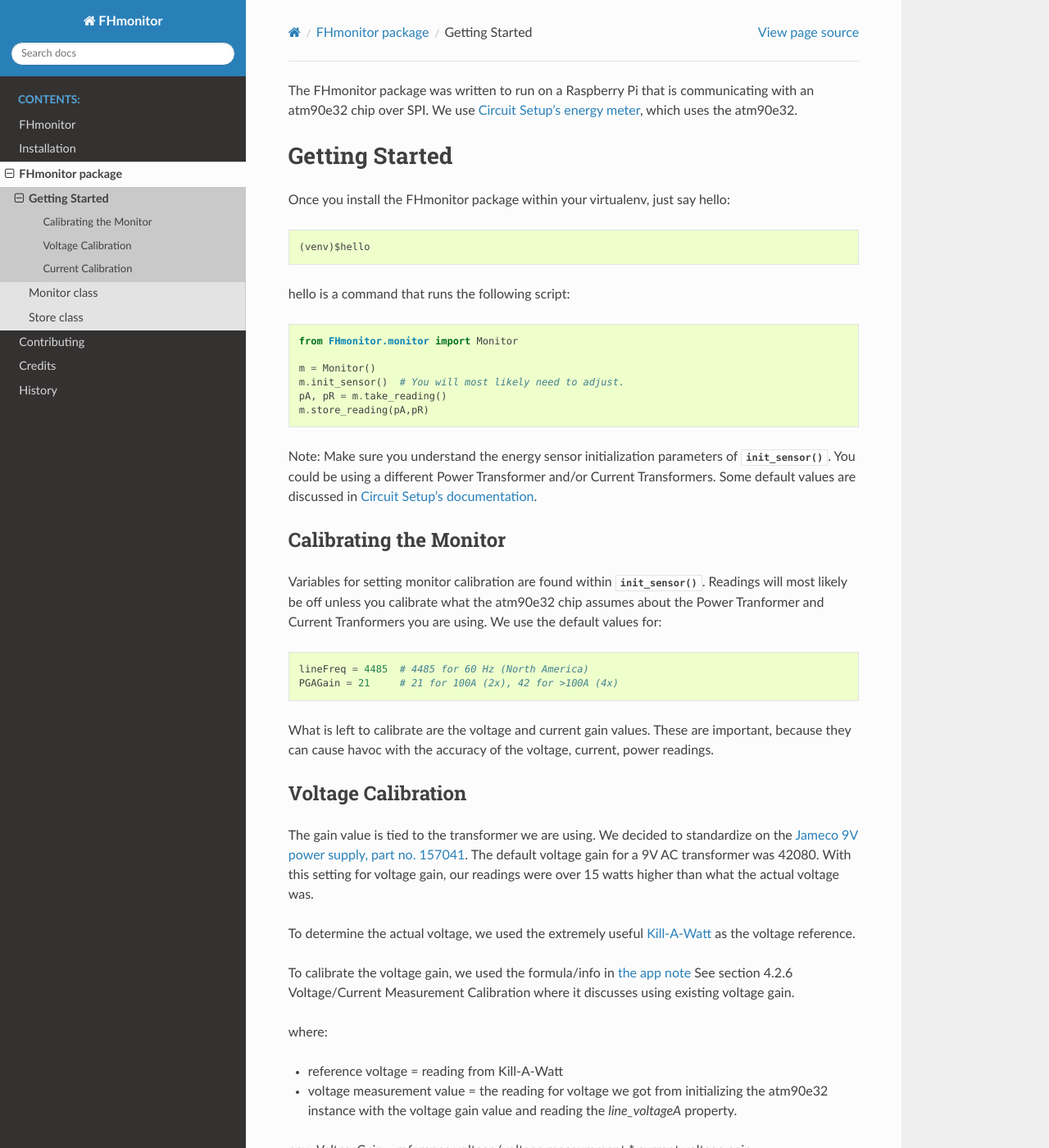
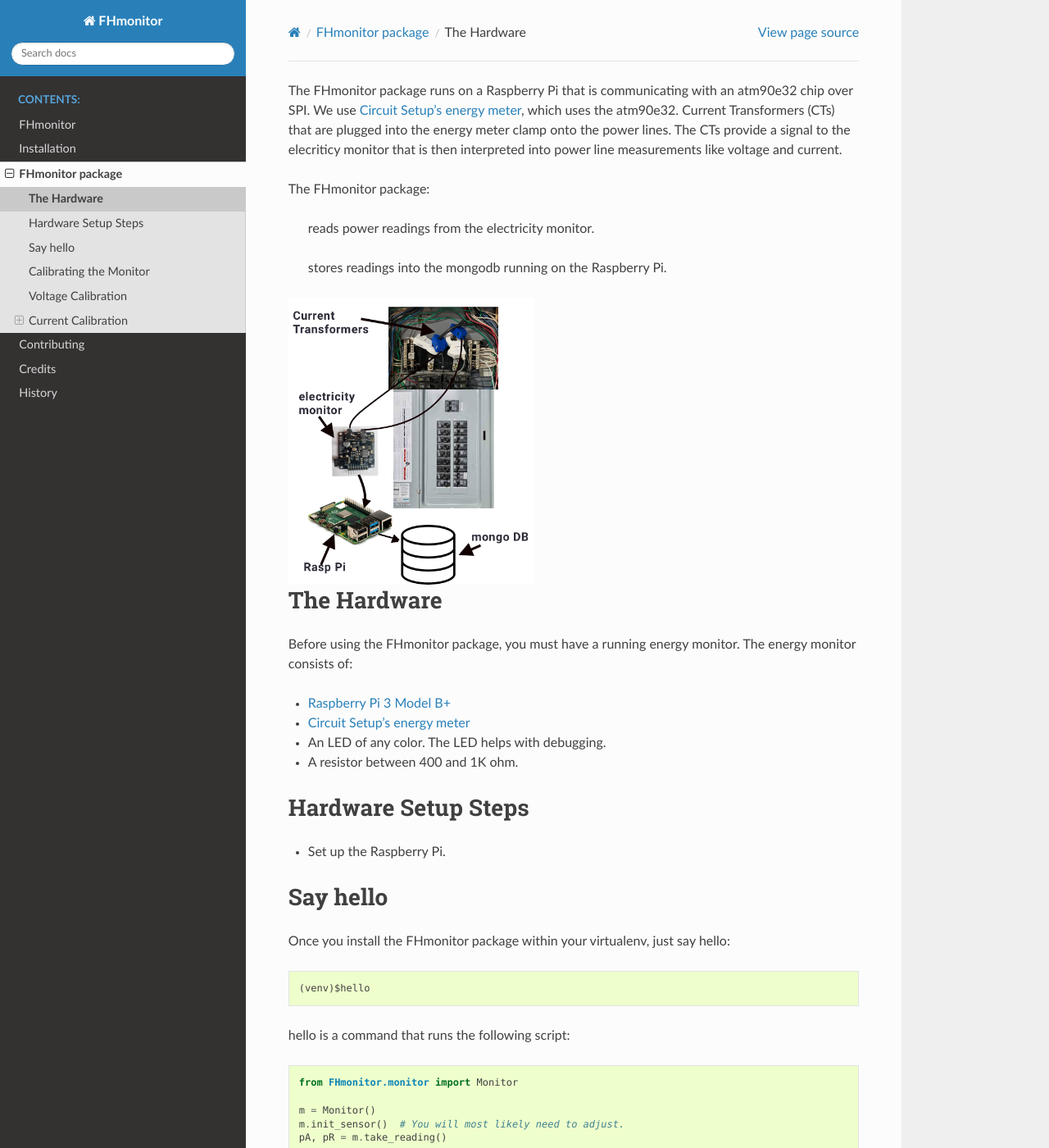
Before and after one commit to BitKnitting/FHmonitor, a Sphinx documentation site: the page built from docs/FHmonitor.rst, in a window 1280 px wide and 1400 px high. Shown: the whole window at 82% size. Built offline with Sphinx 7.4.7 and the Read the Docs theme 2.0.0, drawn with Linux system fonts in a browser that asks for light colours; some of the changed text lies outside the part shown.

Commit message:
added electricity hw build info to docs

```diff
--- a/docs/FHmonitor.rst
+++ b/docs/FHmonitor.rst
@@ -1,13 +1,37 @@
  FHmonitor package
  =================
 
-The FHmonitor package was written to run on a
+The FHmonitor package runs on a
 Raspberry Pi that is communicating with an atm90e32 chip over SPI.
 We use `Circuit Setup's energy meter <https://circuitsetup.us/index.php/product/split-single-phase-real-time-whole-house-energy-meter-v1-4/>`_,
-which uses the atm90e32.
+which uses the atm90e32.  Current Transformers (CTs) that are plugged into the energy meter clamp onto the power lines.  The CTs provide a signal to the elecriticy monitor that is then interpreted into power line measurements like voltage and current.
 
-Getting Started
----------------
+The FHmonitor package:
+
+   -  reads power readings from the electricity monitor.
+   -  stores readings into the mongodb running on the Raspberry Pi.
+
+.. image:: images/Electricity_Monitor_Rasp_Pi.png
+   :width: 300
+
+The Hardware
+~~~~~~~~~~~~
+Before using the FHmonitor package, you must have a running energy monitor.  The energy monitor consists of:
+
+* `Raspberry Pi 3 Model B+ <https://www.adafruit.com/product/3055>`_
+* `Circuit Setup's energy meter <https://circuitsetup.us/index.php/product/split-single-phase-real-time-whole-house-energy-meter-v1-4/>`_
+* An LED of any color.  The LED helps with debugging.
+* A resistor between 400 and 1K ohm.
+
+Hardware Setup Steps
+~~~~~~~~~~~~~~~~~~~~
+- Set up the Raspberry Pi.
+
+
+
+Say hello
+~~~~~~~~~
+
 Once you install the FHmonitor package within your virtualenv, just say hello::
 
 (venv)$hello
@@ -20,10 +44,9 @@ hello is a command that runs the following script:
    m = Monitor()
    m.init_sensor()  # You will most likely need to adjust.
    pA, pR = m.take_reading()
-   m.store_reading(pA,pR)
 
 Note: Make sure you understand the energy sensor initialization
-parameters of :meth:`~FHmonitor.monitor.Monitor.init_sensor`.  You
+parameters of the :meth:`~FHmonitor.monitor.Monitor.init_sensor` method.  You
 could be using a different Power Transformer and/or Current Transformers.
 Some default values are discussed in `Circuit Setup's documentation <https://github.com/CircuitSetup/Split-Single-Phase-Energy-Meter#calibration>`_.
 
```
Also changed, not shown: docs/rasppi.rst (added, +50 -0 lines), docs/images/Electricity_Monitor_Rasp_Pi.png (added).
